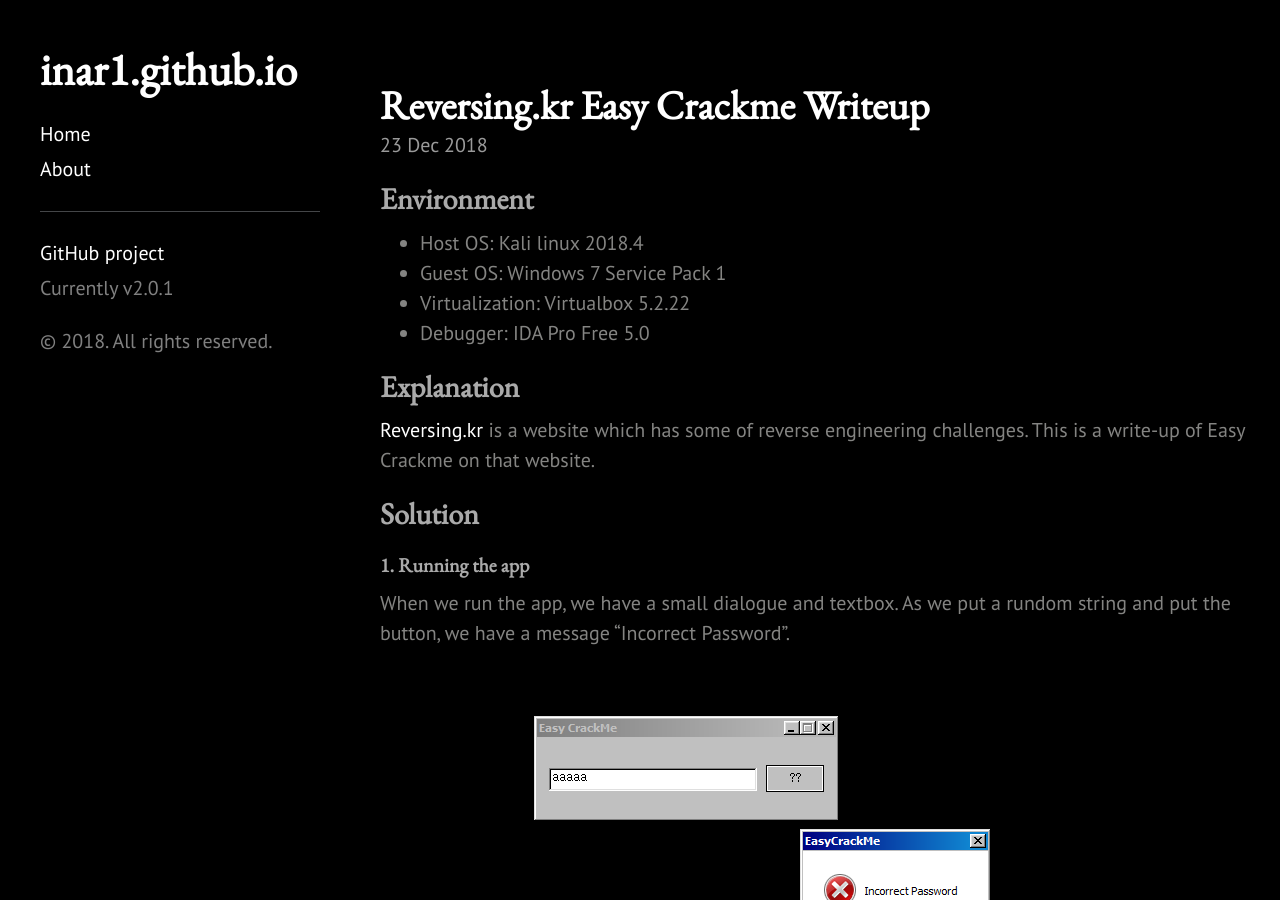
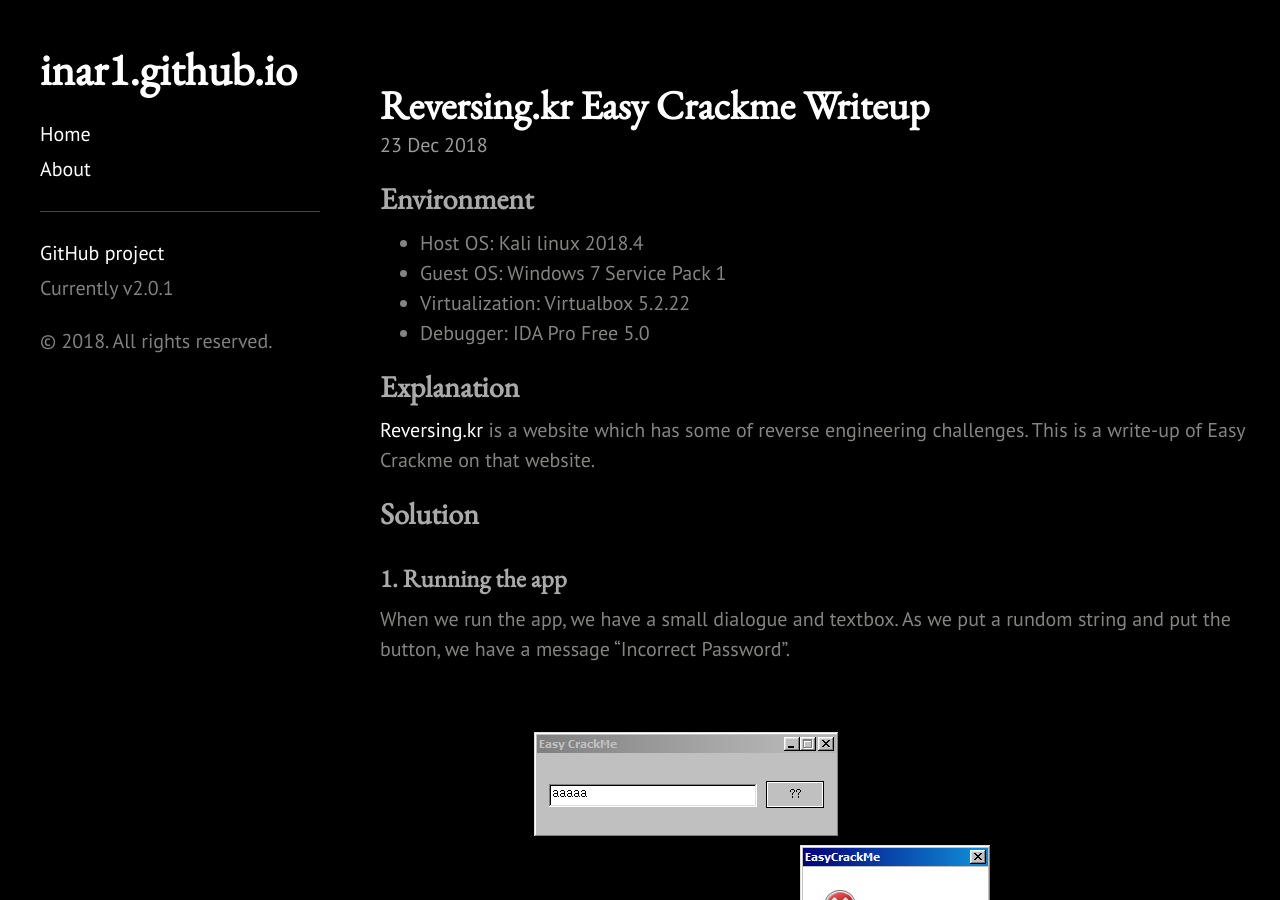
Before and after one commit to 1n4r1/1n4r1.github.io, a Jekyll site: the page built from _posts/2018-12-23-Easy-Crackme-Writeup.md, in a window 1280 px wide and 900 px high. Built offline with Jekyll 4.4.1, drawn with Linux system fonts in a browser that asks for light colours.

Commit message:
update 2018-12-23

```diff
--- a/_posts/2018-12-23-Easy-Crackme-Writeup.md
+++ b/_posts/2018-12-23-Easy-Crackme-Writeup.md
@@ -15,19 +15,19 @@ This is a write-up of Easy Crackme on that website.
 
 
 ## Solution
-#### 1. Running the app
+### 1. Running the app
 When we run the app, we have a small dialogue and textbox.
 As we put a rundom string and put the button, we have a message "Incorrect Password".
 ![placeholder](https://inar1.github.io/public/images/2018-12-22-22-47-15.png)
 This is likely we have to identify what is the "Password" by reverse engineering.
 
-#### 2. Opening with IDA Pro
+### 2. Opening with IDA Pro
 To analyze this application, we can open the app with IDA Pro.
 Since we can see this application retrieves the input data in the textarea, we can assume that "GetDlgItemText" Windows API is used.
 We can find it in a subprocess"sub_401080".
 ![placeholder](https://inar1.github.io/public/images/2018-12-23-11-27-39.png)
 
-#### 3. Getting password
+### 3. Getting password
 According to the manual of <a href="https://docs.microsoft.com/en-us/windows/desktop/api/winuser/nf-winuser-getdlgitemtexta">GetDlgItemText</a>, we can find where is the memory location the input data was stored.
 {% highlight c %}
 UINT GetDlgItemTextA(
@@ -66,7 +66,7 @@ call strncmp
 {% endhighlight %}
 This means, this strncmp is comparing "5y" and 3rd, 4th chars of input.
 Next, we can see this section.
-![placeholder](https://inar1.github.io/public/images/2018-12-24-16-23-23.png)
+![placeholder](https://inar1.github.io/public/images/2018-12-24-16-33-23.png)
 {% highlight shell %}
 push ebx
 push esi
```
